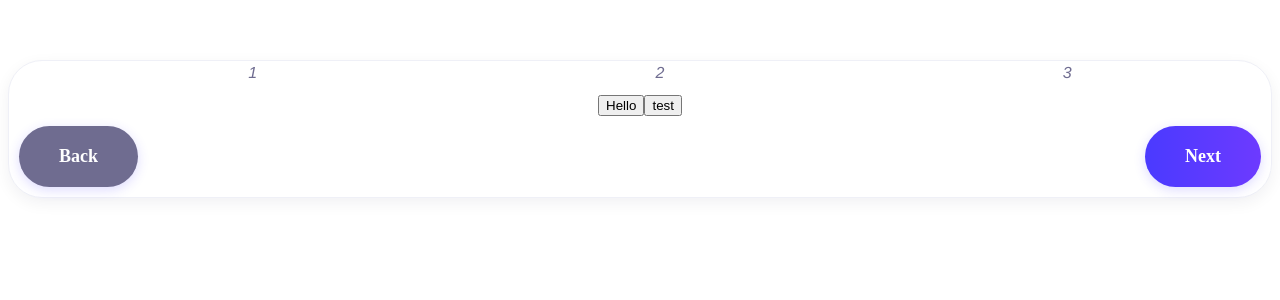
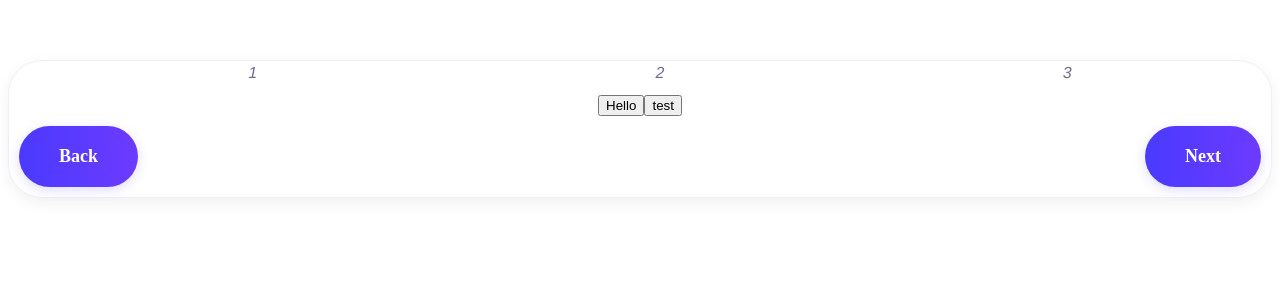
Before and after one commit to bahadirsofuoglu/form-wizard-vue3, a Vue app: page / in a window 1280 px wide. Both pictures are taken after a click on the button "Next". Shown: the top 300 px of the page. Built offline with nearby package versions, Linux system fonts and the light colour scheme.

Commit message:
class changes for bem

```diff
--- a/src/components/Wizard.vue
+++ b/src/components/Wizard.vue
@@ -4,22 +4,8 @@
     class="fw"
     :class="[stepSize, { vertical: isVertical, 'fw-vertical': isVertical }]"
   >
-    <div v-if="$slots['title']" class="wizard-header">
-      <slot name="title">
-        <h4 class="fw-title">
-          {{ title }}
-        </h4>
-        <p class="fw-subtitle">
-          {{ subtitle }}
-        </p>
-      </slot>
-    </div>
-    <div class="fw-container">
-      <div class="fw-navigation">
-        <div v-if="!isVertical" class="fw-progress-with-circle">
-          <div class="wizard-progress-bar" />
-        </div>
-        <ul class="fw-nav fw-nav-pills" role="tablist" :class="stepsClasses">
+    <div class="fw__body">
+      <ul class="fw__body__list" role="tablist" :class="stepsClasses">
         <WizardStep
           v-for="(tab, index) in tabs"
           :key="tab.id"
@@ -30,20 +16,19 @@
         >
         </WizardStep>
       </ul>
-        <div class="fw-tab-content">
-          <div class="fw-tab-container">
+      <div class="fw__body__content">
+        <div class="fw__body__container">
           <slot />
         </div>
       </div>
     </div>
-
-      <div v-if="!hideButtons" class="fw-footer">
+    <div v-if="!hideButtons" class="fw__footer">
       <slot name="footer">
-          <div class="fw-footer-left">
+        <div class="fw__footer__left">
           <span v-if="displayPrevTab" role="button" @click="prevTab">
             <slot name="prev">
               <button
-                  class="fw-btn back"
+                class="fw__btn fw__btn-back"
                 :style="fillButtonStyle"
                 :disabled="loading"
               >
@@ -54,12 +39,12 @@
           <slot name="custom-buttons-left" />
         </div>
 
-          <div class="fw-footer-right">
+        <div class="fw__footer__right">
           <slot name="custom-buttons-right" />
 
           <span v-if="isLastStep" role="button" @click="nextTab">
             <slot name="finish">
-                <button class="fw-btn" :style="fillButtonStyle">
+              <button class="fw__btn" :style="fillButtonStyle">
                 {{ finishButtonText }}
               </button>
             </slot>
@@ -68,7 +53,7 @@
           <span v-else role="button" @click="nextTab">
             <slot name="next">
               <button
-                  class="fw-btn "
+                class="fw__btn"
                 :style="fillButtonStyle"
                 :disabled="loading"
               >
@@ -78,7 +63,6 @@
           </span>
         </div>
       </slot>
-      </div>
     </div>
   </div>
 </template>
@@ -95,14 +79,16 @@ const props = defineProps({
     default: () => [
       {
         id: 0,
-
-        active: true
+        active: true,
+        checked: false
       },
       {
-        id: 1
+        id: 1,
+        checked: false
       },
       {
-        id: 2
+        id: 2,
+        checked: false
       }
     ]
   },
--- a/src/styles/_form-wizard.scss
+++ b/src/styles/_form-wizard.scss
@@ -1,22 +1,27 @@
 .fw {
   display: flex;
   flex-direction: column;
+
   background: #ffffff;
-
   border: 1px solid #eff0f7;
-  /* Cards/Short Default */
-
   box-shadow: 0px 5px 16px rgba(8, 15, 52, 0.06);
   border-radius: 34px;
-  ul {
-    list-style-type: none !important;
-  }
-  &-nav {
+
+  &__body {
+    display: flex;
+    flex-direction: column;
+    /*     background: $btn-back-bg;
+    width: 48.89px;
+    height: 48px;
+    border-radius: 50%;
+    color: $white-color; */
+    &__list {
       margin-top: 0;
       position: relative;
       text-align: center;
       display: flex;
       flex-wrap: wrap;
+      list-style-type: none !important;
 
       li,
       a {
@@ -69,13 +74,19 @@
         display: block;
       }
     }
+  }
 
-  &-footer {
+  &-step-active {
+    background: $btn-bg;
+  }
+
+  &__footer {
     display: flex;
     justify-content: space-between;
     padding: 10px;
   }
-  &-btn {
+
+  &__btn {
     padding: 20px 40px 21px;
     background: $btn-bg;
     box-shadow: 0px 3px 12px rgba(74, 58, 255, 0.18);
@@ -91,9 +102,10 @@
 
     text-align: center;
     color: #ffffff;
-  }
-  .back {
+
+    &__back {
       background: $btn-back-bg !important;
       border: none;
     }
   }
+}
```
Lines whose indentation alone changed are shown as unchanged.
